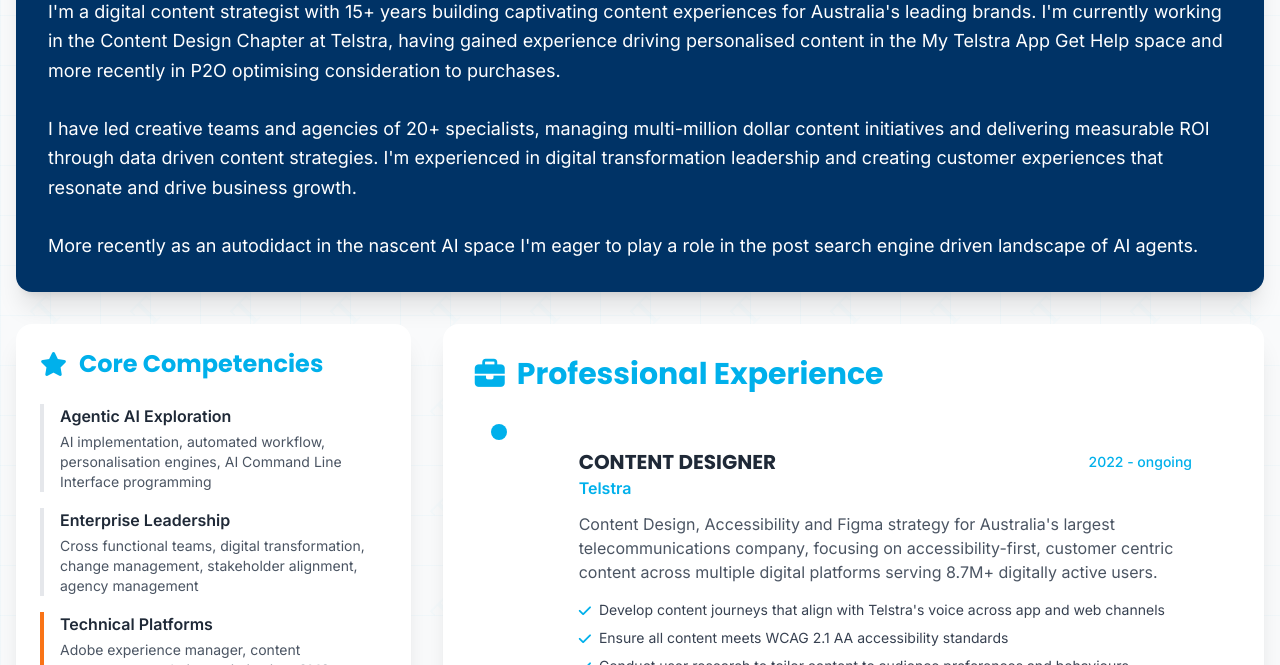
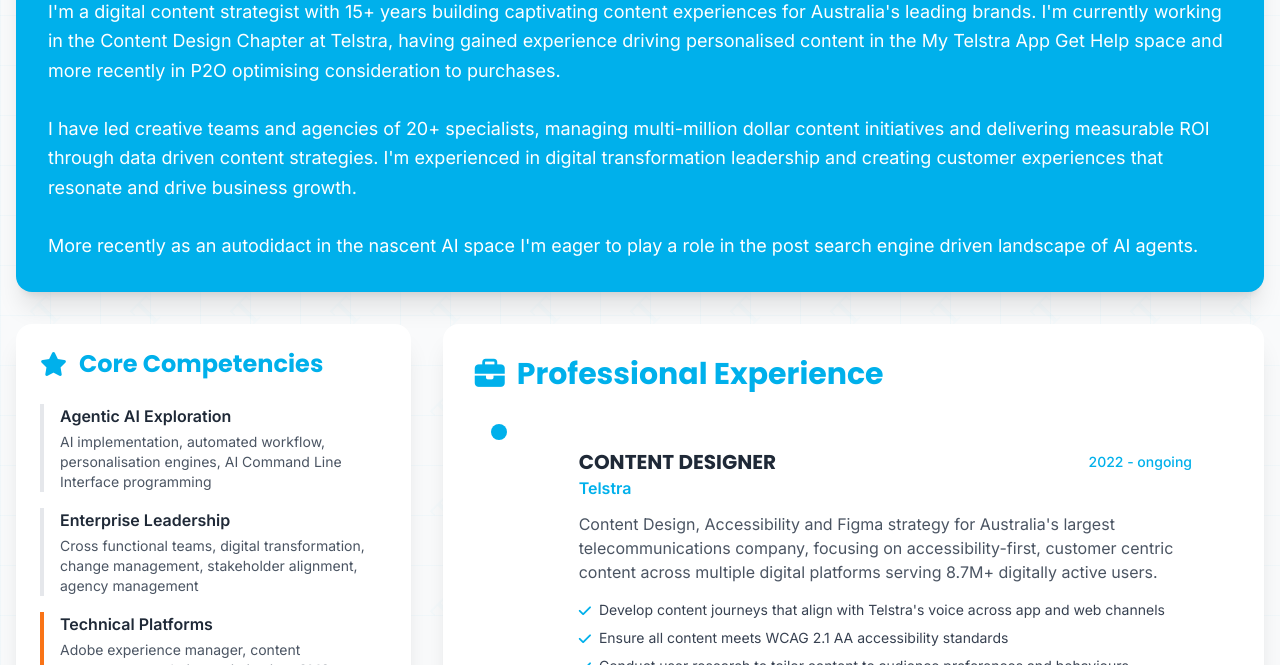
Before and after one commit to chrismarinellix/Roccos-CV_V1, a plain HTML site: page index.html in a window 1280 px wide. Shown: the part 435-1100 px from the top of the page. Drawn offline with nearby package versions, Linux system fonts and the light colour scheme.

Commit message:
Revert to Telstra blue background for Executive Summary

```diff
--- a/index.html
+++ b/index.html
@@ -160,7 +160,7 @@
         </header>
 
         <!-- Executive Summary with Glass Effect -->
-        <section class="rounded-2xl shadow-xl p-8 mb-8" style="background-color: #003366;" data-aos="fade-up">
+        <section class="bg-telstra-blue rounded-2xl shadow-xl p-8 mb-8" data-aos="fade-up">
             <h2 class="text-3xl font-bold text-white mb-4">Executive Summary</h2>
             <p class="text-white leading-relaxed text-lg" :contenteditable="editMode">
                 I'm a digital content strategist with 15+ years building captivating content experiences for Australia's leading brands. I'm currently working in the Content Design Chapter at Telstra, having gained experience driving personalised content in the My Telstra App Get Help space and more recently in P2O optimising consideration to purchases.
```
